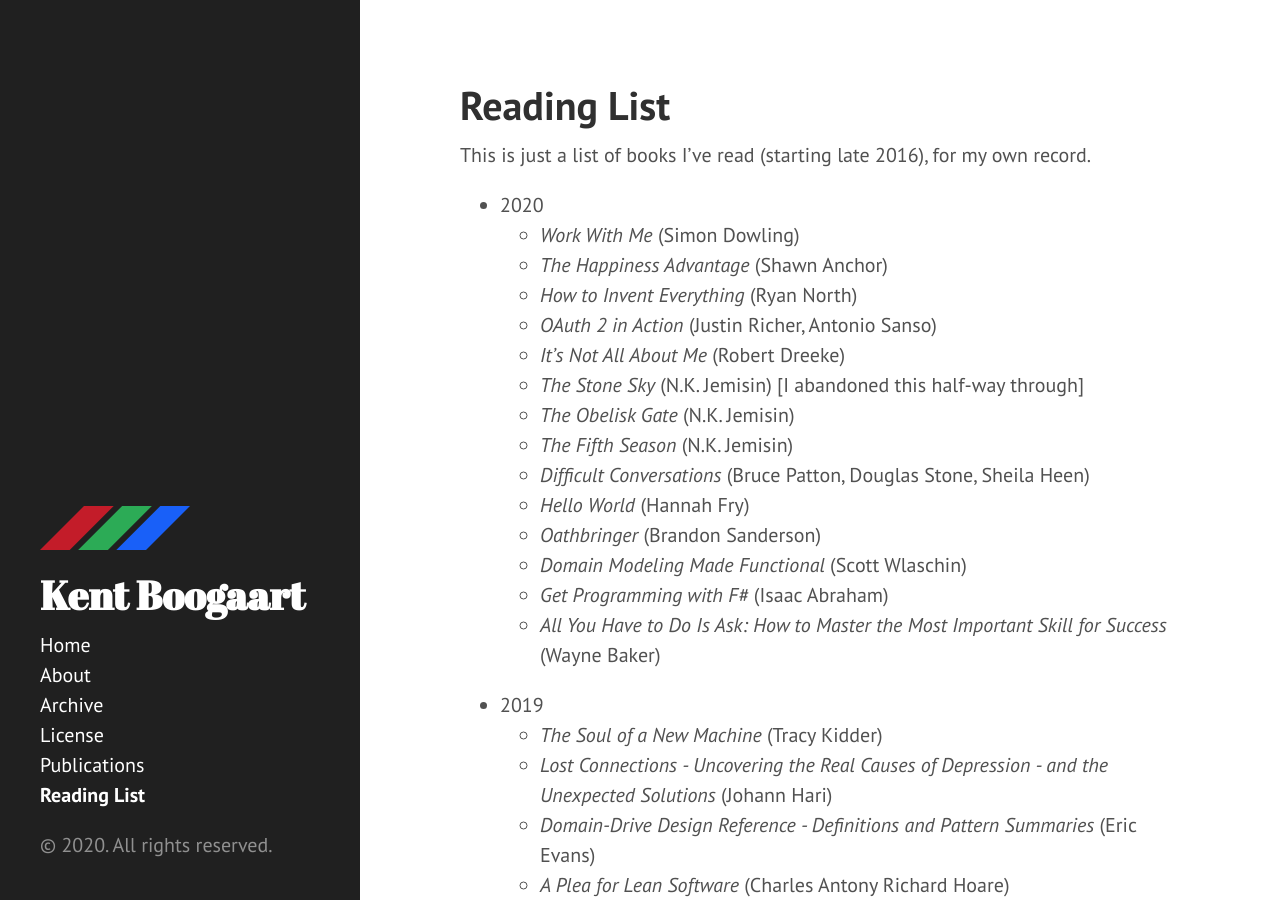
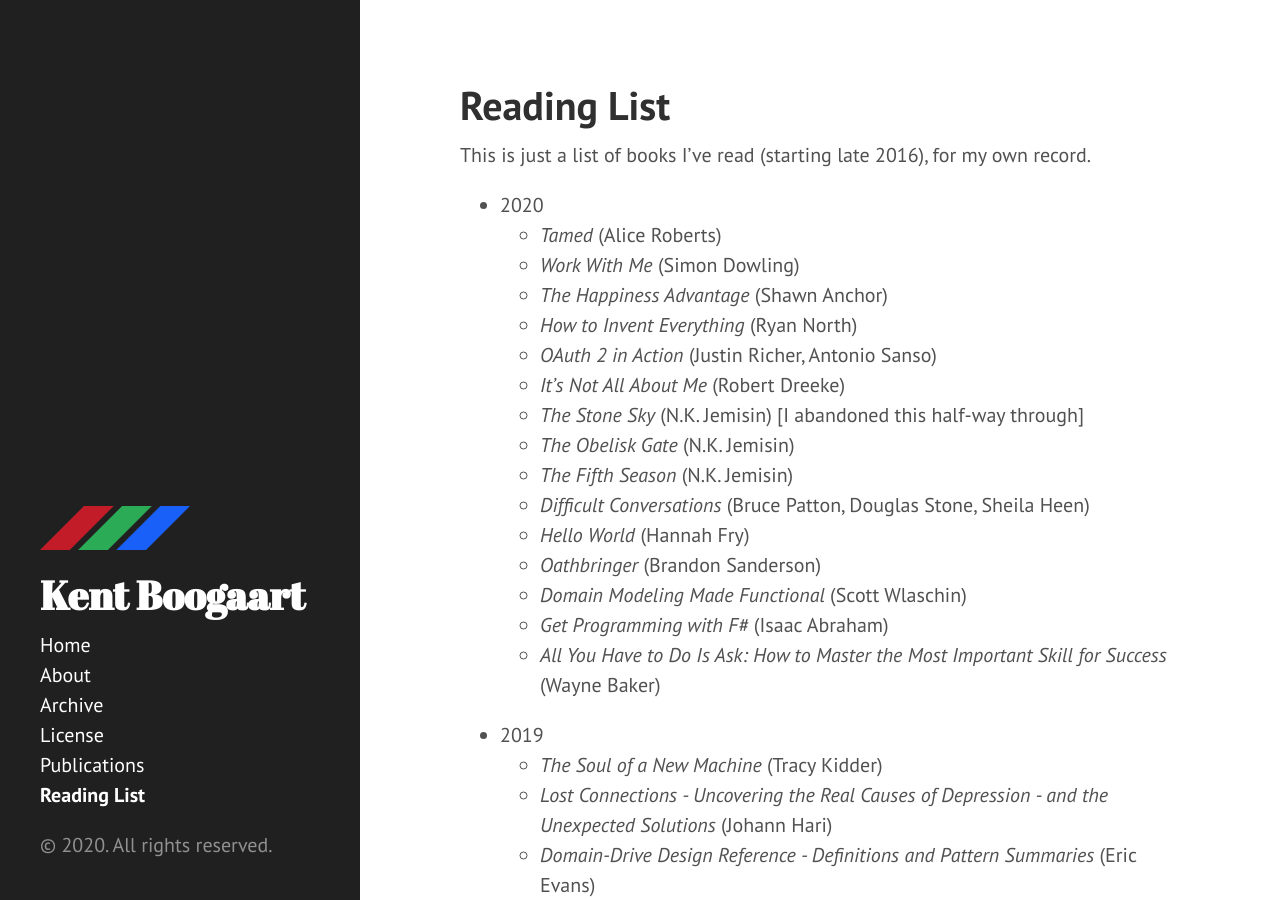
Before and after one commit to kentcb/kentcb.github.io, a Jekyll site: the page built from reading-list.md, in a window 1280 px wide and 900 px high. Built offline with Jekyll 4.4.1, drawn with Linux system fonts in a browser that asks for light colours; nearby versions of some CDN libraries.

Commit message:
Add Tamed

```diff
--- a/reading-list.md
+++ b/reading-list.md
@@ -6,6 +6,7 @@ sidebar: true
 This is just a list of books I've read (starting late 2016), for my own record.
 
 * 2020
+    * _Tamed_ (Alice Roberts)
     * _Work With Me_ (Simon Dowling)
     * _The Happiness Advantage_ (Shawn Anchor)
     * _How to Invent Everything_ (Ryan North)
```
